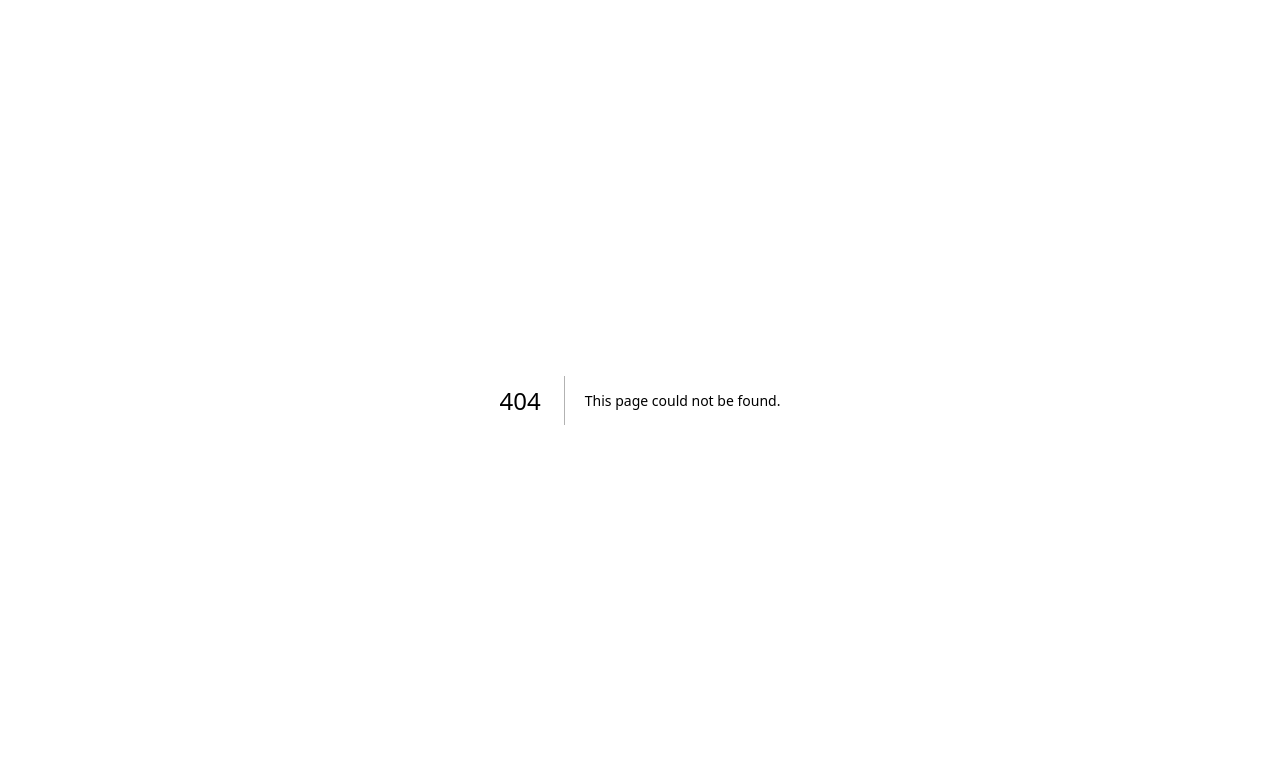
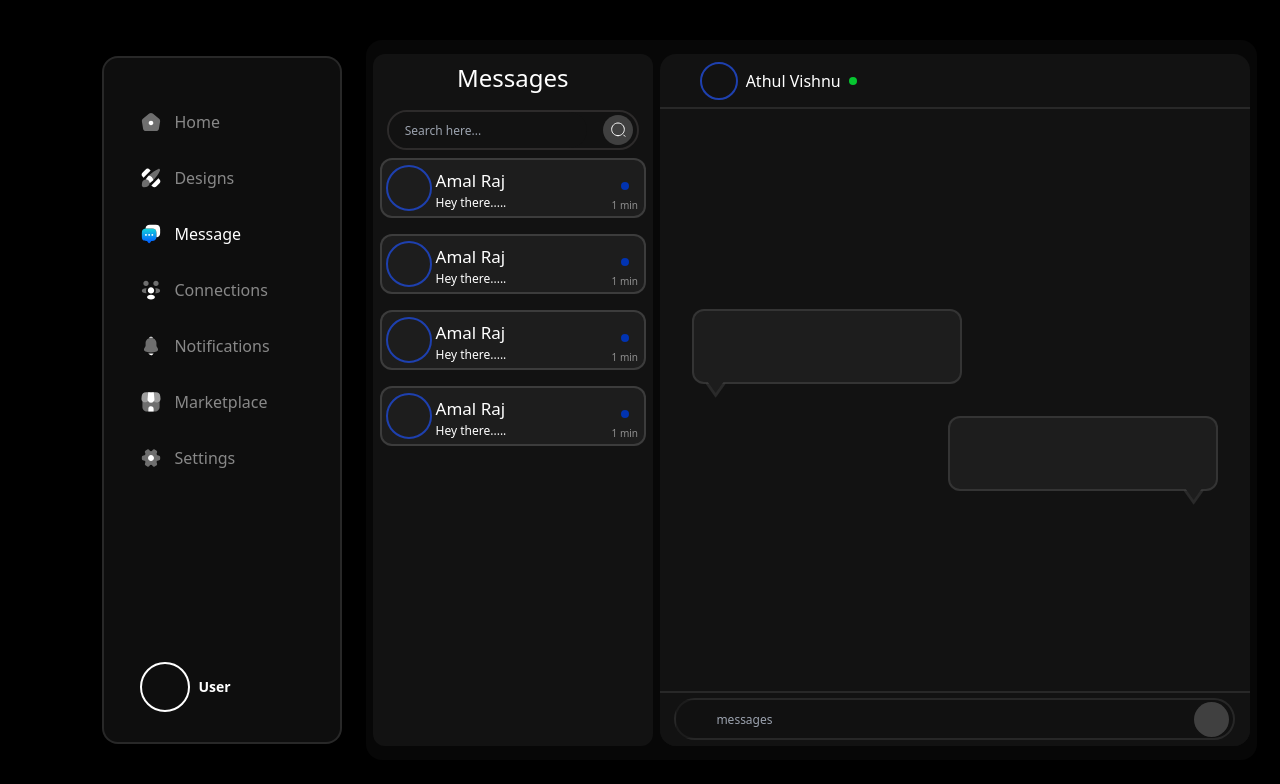
Before and after one commit to rahulav35/devsuitest, a Next.js app: page /messages in a window 1280 px wide. Before the commit this address had no page. Shown: the top 784 px of the page. Built offline with nearby package versions, Linux system fonts and the light colour scheme.

Commit message:
messagesectionstarted

```diff
--- /dev/null
+++ b/src/component/Conversations.tsx
@@ -0,0 +1,24 @@
+import React from 'react'
+
+function Conversations() {
+  return (
+    <div className='h-[60px] w-[95%] flex items-center justify-evenly rounded-xl bg-[#1D1D1D] border-[2px] border-[#ffffff23] my-2'>
+
+        <div className="h-[46px] w-[46px] rounded-full border-[2px] border-blue-800"></div>
+        <div className="h-[40px] w-[65%] flex flex-col justify-evenly items-start   ">
+          <span className="text-[17px] text-white font-medium ">
+            Amal Raj{" "}
+
+          </span>
+          <span className="text-[12px] text-white font-normal"> Hey there.....</span>
+        </div>
+     <div className=" h-[50px] w-[30px]  flex flex-col justify-end items-center ">
+        <div className="h-[8px] w-[8px] bg-[#0133B1] rounded-full "></div>
+        <span className='text-[10px] text-[#ffffff80] mt-2 '>1 min</span>
+     </div>
+      </div>
+
+  )
+}
+
+export default Conversations
--- a/src/component/Createpost.tsx
+++ b/src/component/Createpost.tsx
@@ -107,12 +107,7 @@ function Createpost() {
   onChange={(e)=> {
     setChecked(e.target.checked)
   }}
-  sx={{
-    color: pink[800],
-    '&.Mui-checked': {
-      color: pink[600],
-    },
-  }}
+
   inputProps={{ 'aria-label': 'controlled' }}
 />
             <label
--- /dev/null
+++ b/src/component/InboxMessages.tsx
@@ -0,0 +1,18 @@
+import React from 'react'
+import styles from "../styles/Home.module.css";
+
+type props ={
+    iscurrentuser : boolean
+}
+
+function InboxMessages({iscurrentuser}:props) {
+  return (
+    <div className={` ${iscurrentuser? "self-start" : "self-end"} h-[75px] w-[270px] border-[2px] border-[#ffffff1a] rounded-xl bg-[#1D1D1D] flex justify-start items-center relative mx-8 my-4    `}>
+        {/* <div className="h-[30px] w-[30px] rounded-full border-2 border-blue-800 ml-2 "></div> */}
+        <div data-usertype={iscurrentuser} className={styles.chatboxtip}></div>
+        <div data-usertype={iscurrentuser} className={styles.innerchatboxtip}></div>
+    </div>
+  )
+}
+
+export default InboxMessages
--- /dev/null
+++ b/src/component/Inputsection.tsx
@@ -0,0 +1,16 @@
+import React from 'react'
+
+function Inputsection() {
+  return (
+
+    <div className="h-[55px] w-[100%] border-t-[2px] border-[#ffffff18] flex justify-center items-center bg-[#121212] rounded-b-2xl ">
+    <form className="h-[80%] w-[95%] flex justify-between items-center border-[2px] border-[#ffffff18] rounded-full bg-[#12121283]  ">
+       <input  className='h-[100%] w-[85%] text-white text-[12px] pl-10 box-border focus:outline-none bg-[#12121283]  ' type="text" placeholder='messages' />
+    <div className="h-[35px] w-[35px] rounded-full flex justify-center items-center bg-[#404040] mr-1"></div>
+     </form>
+
+ </div>
+  )
+}
+
+export default Inputsection
--- a/src/constants/links.ts
+++ b/src/constants/links.ts
@@ -15,7 +15,7 @@ export const sidebarlinks = [
         label:"Message",
         icon:"/message-in.svg",
         activeicon:"/message.svg",
-        path:"#"
+        path:"/messages"
     },
     {
         label:"Connections",
--- a/src/pages/index.tsx
+++ b/src/pages/index.tsx
@@ -10,7 +10,7 @@ import { useAppContext } from "@/contexts/Appcontext";
 import Mainlayout from "@/layouts/Mainlayout";
 import Head from "next/head";
 import Image from "next/image";
-import { type } from "os";
+
 import React, {
   Children,
   Dispatch,
--- /dev/null
+++ b/src/pages/messages/index.tsx
@@ -0,0 +1,85 @@
+import Conversations from '@/component/Conversations'
+import InboxMessages from '@/component/InboxMessages'
+import Inputsection from '@/component/Inputsection'
+import Mainlayout from '@/layouts/Mainlayout'
+import React from 'react'
+
+function Messages() {
+  return (
+    <Mainlayout>
+      <div className="h-[100vh] w-[100vw] flex items-center justify-center ">
+        <div className="h-[90%] w-[95%] flex justify-evenly items-center bg-[#070707] rounded-2xl ">
+            <section className='min-h-[96%] w-[280px] bg-[#121212] rounded-xl flex flex-col justify-items-start items-center '>
+                <h1 className="text-2xl text-white font-medium my-2">Messages</h1>
+                <div className="h-[40px] w-[90%] flex items-center justify-between border-[2px] border-[#2d2b2b] rounded-3xl mt-2 ">
+                <input
+                  className="text-xs text-white font-normal h-[100%] w-[80%] rounded-3xl pl-4 box-border  bg-[#12121277] focus:outline-none"
+                  type="text"
+                  placeholder="Search here..."
+                />
+                <img className="h-[30px] w-[30px] mr-1"
+
+                 src={"/searchh.svg"}
+                 alt=""/>
+              </div>
+             <div className="min-h-[60px] w-[100%]  flex flex-col justify-start items-center">
+             <Conversations/>
+              <Conversations/>
+              <Conversations/>
+              <Conversations/>
+
+
+             </div>
+
+
+                 </section>
+
+
+
+
+                 <section className='min-h-[96%] w-[590px] rounded-2xl bg-[#121212] flex flex-col items-center justify-between'>
+     <div className="h-[55px] w-[100%] border-b-[2px] border-[#ffffff18] flex justify-start items-center">
+
+           <div className="h-[38px] w-[38px] rounded-full border-[2px] border-blue-800 ml-10"></div>
+
+           <span className="text-[16px] text-white font-medium ml-2">
+            Athul Vishnu{" "}
+           </span>
+
+             <div className="h-[8px] w-[8px] rounded-full bg-[#06C630] ml-2"></div>
+
+     </div>
+
+     <div className="h-[470px] w-[100%] bg-[#121212]
+     flex flex-col justify-center items-center">
+
+
+      <InboxMessages iscurrentuser={true}/>
+      <InboxMessages iscurrentuser={false}/>
+
+
+     </div>
+
+
+
+            <Inputsection/>
+
+                    </section>
+
+
+
+
+
+</div>
+
+
+
+
+        </div>
+
+
+        </Mainlayout>
+  )
+}
+
+export default Messages
--- a/src/styles/Home.module.css
+++ b/src/styles/Home.module.css
@@ -5,6 +5,57 @@
   align-items: center;
   padding: 6rem;
   min-height: 100vh;
+}
+
+.chatboxtip {
+  position: relative;
+}
+
+.chatboxtip[data-usertype="true"] {clip-path: polygon(50% 100%, 0 30%, 100% 30%);
+  height: 20px;
+  width: 20px;
+  position: absolute;
+  left: 12px;
+  top: 94%;
+  background-color: #ffffff1a ;
+
+}
+
+
+
+
+
+.chatboxtip[data-usertype="false"] {clip-path: polygon(50% 100%, 0 30%, 100% 30%);
+  height: 20px;
+  width: 20px;
+  position: absolute;
+  right: 12px;
+  top: 94%;
+  background-color: #ffffff1a ;
+
+}
+
+
+.innerchatboxtip[data-usertype="true"] {clip-path: polygon(50% 100%, 0 30%, 100% 30%);
+  height: 16px;
+  width: 16px;
+  position: absolute;
+  left: 14px;
+  top: 93%;
+  background-color: #1D1D1D ;
+
+}
+
+
+
+.innerchatboxtip[data-usertype="false"] {clip-path: polygon(50% 100%, 0 30%, 100% 30%);
+  height: 16px;
+  width: 16px;
+  position: absolute;
+  right: 14px;
+  top: 93%;
+  background-color: #1D1D1D ;
+
 }
 
 .description {
```
